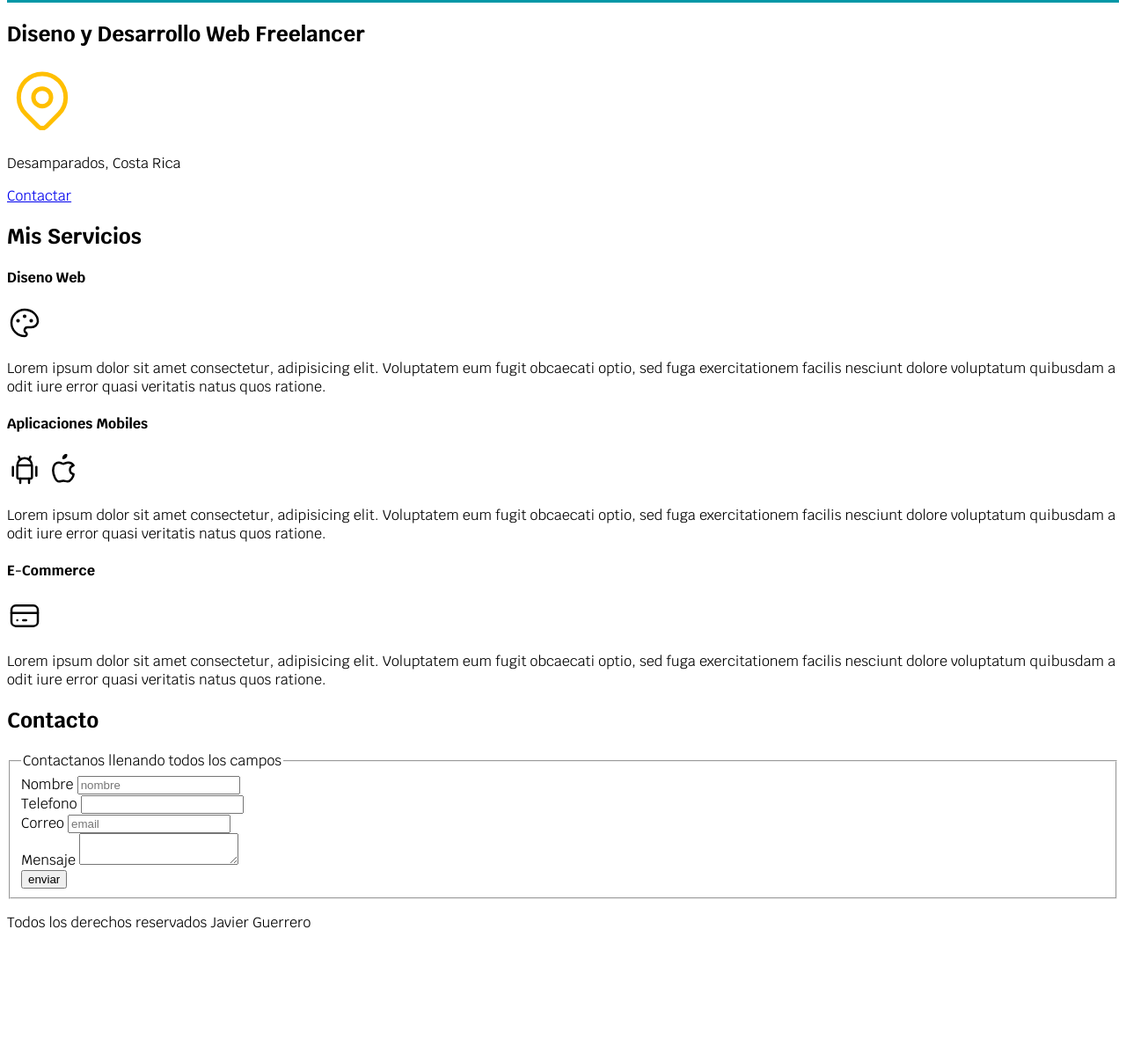
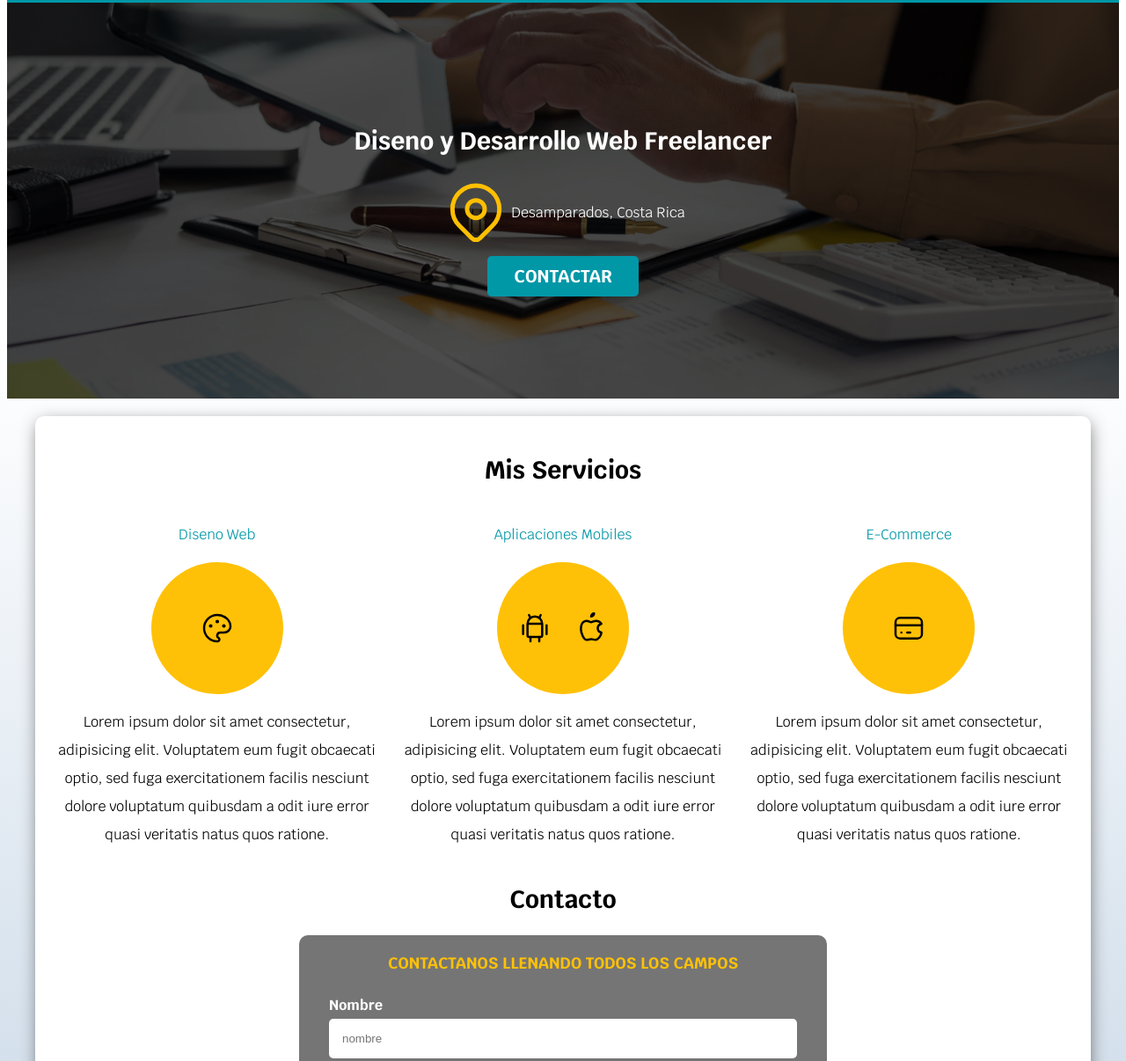
Before and after one commit to JaviGuerrero21/freelancepage, a plain HTML site: page index.htm in a window 1280 px wide. Shown: the part 143-1349 px from the top of the page at 88% size. Before the commit the page ends 1218 px from the top, so only its background shows below. Drawn offline with Linux system fonts and the light colour scheme.

Commit message:
cambios css

```diff
--- /dev/null
+++ b/css/css.json
@@ -0,0 +1,6 @@
+{
+  "Crea un Media Query": {
+    "prefix": "mq",
+    "body": "@media(min-width: $1) {\n    $2\n}"
+  }
+}
--- a/css/styles.css
+++ b/css/styles.css
@@ -4,53 +4,242 @@
   --primario: #ffc107;
   --secundario: #0097a7;
   --gris: #757575;
-
-    --fuente-principal: 3.8rem;
+}
+/*Globales*/
+html {
+  font-size: 62.5%;
+  box-sizing: border-box;
+}
+*,
+*:before,
+*:after {
+  box-sizing: inherit;
 }
 
-html {
-    font-size: 62.5%;
-}
-body{
+body {
   font-size: 16px; /* 1rem = 10px */
-    font-family: 'Krub', sans-serif;
+  font-family: "Krub", sans-serif;
+  background-image: linear-gradient(to top, #bed0e2 0%, var(--blanco) 70%);
 }
 
-.tituloPagina {
-    text-align: center;
-    font-size: var(--fuente-principal);
-    font-family: 'Krub', sans-serif;
+.contenedor {
+  max-width: 120rem;
+  margin: 0 auto;
 }
 
-.tituloPagina span{
+.boton {
+  background-color: var(--secundario);
+  color: var(--blanco);
+  padding: 1rem 3rem;
+  margin-top: 1rem;
+  font-size: 2rem;
+  text-decoration: none;
+  text-transform: uppercase;
+  font-weight: bold;
+  border-radius: 0.5rem;
+  width: 90%;
+  text-align: center;
+  border: none;
+}
+.sombra {
+  box-shadow: 1px 5px 19px -3px rgba(57, 56, 56, 0.75);
+  -webkit-box-shadow: 1px 5px 19px -3px rgba(57, 56, 56, 0.75);
+  -moz-box-shadow: 1px 5px 19px -3px rgba(57, 56, 56, 0.75);
+  background-color: var(--blanco);
+  padding: 2rem;
+  border-radius: 1rem;
+}
+
+.boton:hover{
+    cursor: pointer;
+}
+
+/* Tipografia */
+h1 {
+  font-size: 3.8rem;
+}
+h2 {
+  font-size: 2.8rem;
+}
+h3 {
+  font-size: 1.8rem;
+}
+h1,
+h2,
+h3 {
+  text-align: center;
+}
+.tituloPagina {
+    font-family: "Krub", sans-serif;
+}
+
+
+
+.tituloPagina span {
   font-size: 2rem;
 }
 
-.contenedor{
-    width: 120rem;
-    margin: 0 auto;
+@media (min-width: 480px) {
+  .boton {
+    width: auto;
+  }
 }
 
-.nav-background{
+/*Utilidades*/
+.w-100{
+    width: 100%;
+}
+@media (min-width: 768px) {
+    .w-100{
+        width: auto;
+    }
+}
+.flex{
+    display: flex;
+}
+.alinear-derecha{
+    justify-content: flex-end;
+}
+
+/*Navegacion Principal*/
+.nav-background {
   background-color: var(--secundario);
 }
 
 .nav-principal {
   display: flex;
+  flex-direction: column;
+}
+
+@media (min-width: 768px) {
+  .nav-principal {
     flex-direction: row;
     justify-content: space-between;
-
+  }
 }
 
-.nav-principal a{
+.nav-principal a {
   color: var(--blanco);
   text-decoration: none;
   font-size: 2rem;
   font-weight: bold;
   padding: 1rem;
+  display: block;
+  text-align: center;
 }
 
-.nav-principal a:hover{
+.nav-principal a:hover {
   color: var(--oscuro);
   background-color: var(--primario);
+  transition: 0.2s;
 }
+
+.hero {
+  background-image: url(../imgs/banner.jpg);
+  background-repeat: no-repeat;
+  background-size: cover;
+  height: 450px;
+  position: relative;
+  margin-bottom: 2rem;
+}
+
+.contenido-hero {
+  position: absolute;
+  background-color: rgb(0 0 0 / 70%);
+  width: 100%;
+  height: 100%;
+  display: flex;
+  flex-direction: column;
+  align-items: center;
+  justify-content: center;
+}
+
+.contenido-hero h2,
+.contenido-hero p {
+  color: var(--blanco);
+}
+
+.ubicacion {
+  display: flex;
+  align-items: center;
+  justify-content: center;
+}
+
+/*Servicios*/
+@media (min-width: 780px) {
+    .servicios{
+        display: grid;
+        grid-template-columns: repeat(3, 1fr);
+        column-gap: 2rem;
+    }
+}
+
+.servicio {
+    display: flex;
+    flex-direction: column;
+    align-items: center;
+}
+
+.servicio h4{
+    color: var(--secundario);
+    font-weight: normal;
+}
+
+.servicio p{
+    text-align: center;
+    line-height: 2;
+}
+
+.servicio .iconos{
+    height: 15rem;
+    width: 15rem;
+    background-color: var(--primario);
+    border-radius: 50%;
+    display: flex;
+    justify-content: space-evenly;
+    align-items: center;
+}
+
+/*Contacto - Formulario*/
+.formulario {
+    background-color:var(--gris);
+    width: min(60rem, 100%);/*min va a utilizar el valor mas pequeno*/
+    margin: 0 auto;
+    padding: 2rem;
+    border-radius: 1rem;
+}
+
+.formulario fieldset{
+    border: none;
+}
+
+.formulario legend{
+    text-align: center;
+    font-size: 1.8rem;
+    text-transform: uppercase;
+    font-weight: bold;
+    margin-bottom: 2rem;
+    color: var(--primario);
+}
+
+.contenedor-campos{
+
+}
+
+.campo{
+    margin-bottom: 1rem;
+}
+
+.campo label{
+    color: var(--blanco);
+    font-weight: bold;
+    margin-bottom: .5rem;
+    display: block;
+}
+
+.input-text{
+    width: 100%;
+    border: none;
+    padding: 1.5rem;
+    border-radius: .5rem;
+}
--- a/index.htm
+++ b/index.htm
@@ -29,8 +29,11 @@
       </nav>
     </div>
 
-    <section>
+    <section class="hero">
+      <div class="contenido-hero">
         <h2>Diseno y Desarrollo Web Freelancer</h2>
+
+        <div class="ubicacion">
           <svg
             xmlns="http://www.w3.org/2000/svg"
             class="icon icon-tabler icon-tabler-map-pin"
@@ -50,14 +53,20 @@
             />
           </svg>
           <p>Desamparados, Costa Rica</p>
-      <a href="#">Contactar</a>
+        </div>
+
+        <a class="boton" href="#">Contactar</a>
+      </div>
+      <!-- Fin contenido-hero -->
     </section>
 
-    <main>
+    <main class="contenedor sombra">
       <h2>Mis Servicios</h2>
 
-      <section>
+      <div class="servicios">
+        <section class="servicio">
           <h4>Diseno Web</h4>
+          <div class="iconos">
             <svg
               xmlns="http://www.w3.org/2000/svg"
               class="icon icon-tabler icon-tabler-palette"
@@ -78,6 +87,7 @@
               <circle cx="12" cy="7.5" r=".5" fill="currentColor" />
               <circle cx="16.5" cy="10.5" r=".5" fill="currentColor" />
             </svg>
+          </div>
           <p>
             Lorem ipsum dolor sit amet consectetur, adipisicing elit. Voluptatem
             eum fugit obcaecati optio, sed fuga exercitationem facilis nesciunt
@@ -86,8 +96,9 @@
           </p>
         </section>
 
-      <section>
+        <section class="servicio">
           <h4>Aplicaciones Mobiles</h4>
+          <div class="iconos">
             <svg
               xmlns="http://www.w3.org/2000/svg"
               class="icon icon-tabler icon-tabler-brand-android"
@@ -129,6 +140,7 @@
               />
               <path d="M12 4a2 2 0 0 0 2 -2a2 2 0 0 0 -2 2" />
             </svg>
+          </div>
           <p>
             Lorem ipsum dolor sit amet consectetur, adipisicing elit. Voluptatem
             eum fugit obcaecati optio, sed fuga exercitationem facilis nesciunt
@@ -137,8 +149,9 @@
           </p>
         </section>
 
-      <section>
+        <section class="servicio">
           <h4>E-Commerce</h4>
+          <div class="iconos">
             <svg
               xmlns="http://www.w3.org/2000/svg"
               class="icon icon-tabler icon-tabler-credit-card"
@@ -157,6 +170,8 @@
               <line x1="7" y1="15" x2="7.01" y2="15" />
               <line x1="11" y1="15" x2="13" y2="15" />
             </svg>
+          </div>
+
           <p>
             Lorem ipsum dolor sit amet consectetur, adipisicing elit. Voluptatem
             eum fugit obcaecati optio, sed fuga exercitationem facilis nesciunt
@@ -164,35 +179,40 @@
             quos ratione.
           </p>
         </section>
-    </main>
+      </div>
+      <!--Cierre Servicios-->
 
+      <!--Contacto-->
       <section>
         <h2>Contacto</h2>
-      <form>
+        <form class="formulario">
           <fieldset>
             <legend>Contactanos llenando todos los campos</legend>
-          <div>
+            <div class="contenedor-campos">
+              <div class="campo">
                 <label>Nombre</label>
-            <input type="text" placeholder="nombre" />
+                <input class="input-text" type="text" placeholder="nombre" />
               </div>
-          <div>
+              <div class="campo">
                 <label>Telefono</label>
-            <input type="tel" />
+                <input class="input-text" type="tel" />
               </div>
-          <div>
+              <div class="campo">
                 <label>Correo</label>
-            <input type="email" placeholder="email" />
+                <input class="input-text" type="email" placeholder="email" />
               </div>
-          <div>
+              <div class="campo">
                 <label>Mensaje</label>
-            <textarea></textarea>
+                <textarea class="input-text"></textarea>
               </div>
-          <div>
-            <input type="submit" value="enviar" />
+            </div><!--contenedor campos-->
+            <div class="aliear-derecha flex">
+              <input class="boton w-100" type="submit" value="enviar" />
             </div>
           </fieldset>
         </form>
       </section>
+    </main>
 
     <footer>
       <p>Todos los derechos reservados Javier Guerrero</p>
```
Lines whose indentation alone changed are shown as unchanged.
